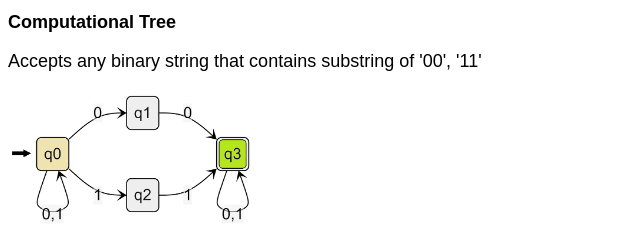
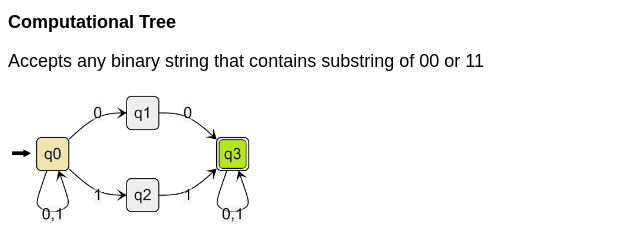
Before and after one commit to Jr-9524/Copas256, a plain HTML site: page Computational-Tree(no Graph)_2/index.html in a window 1280 px wide. Shown: the top 240 px of the page, 0-640 px from the left. Drawn offline with Linux system fonts and the light colour scheme.

Commit message:
Update index.html

```diff
--- a/Computational-Tree(no Graph)_2/index.html
+++ b/Computational-Tree(no Graph)_2/index.html
@@ -37,7 +37,7 @@
 </head>
 <body>
     <h1>Computational Tree</h1>
-    <p>Accepts any binary string that contains substring of '00', '11'</p>
+    <p>Accepts any binary string that contains substring of 00 or 11</p>
     <img src="./img/test.png">
 
     <div class="con-1">
```
